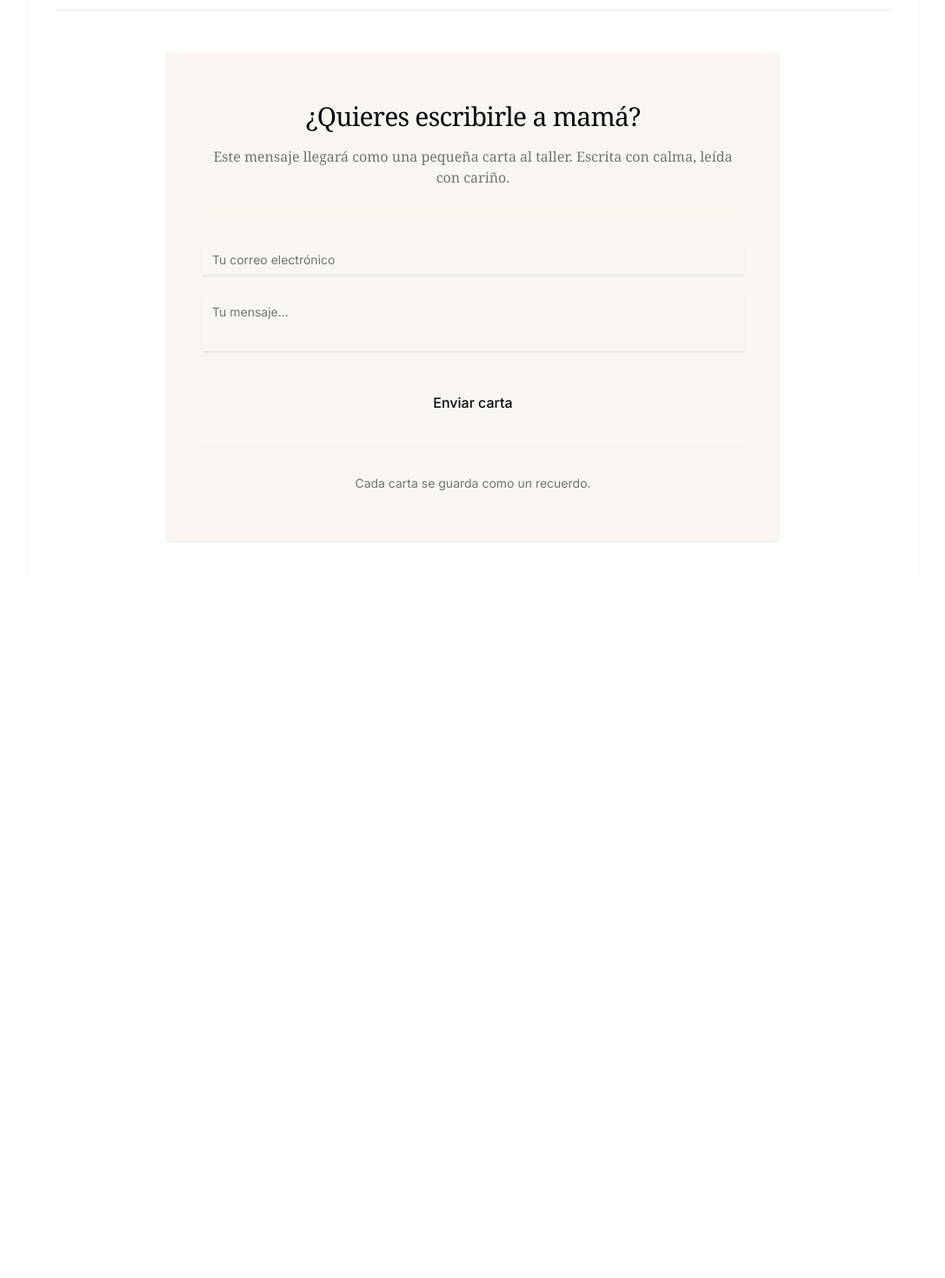
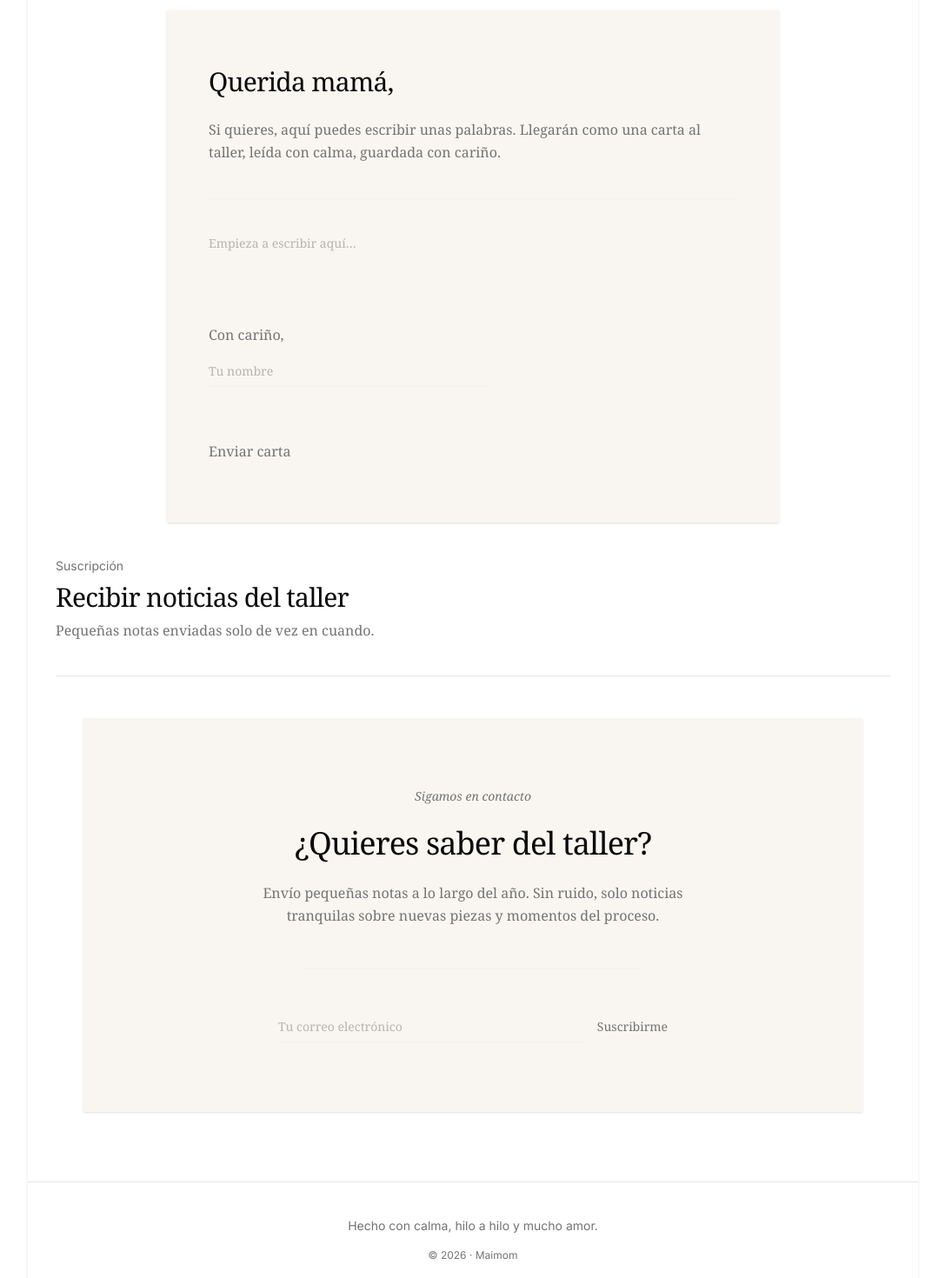
Before and after one commit to zalaya/maimom, a Next.js app: page / in a window 1280 px wide. Shown: the part 1260-2730 px from the top of the page at 87% size, without its empty margins (96-1183 px from the left). Before the commit the page ends 1922 px from the top, so only its background shows below. Built offline with nearby package versions, Linux system fonts and the light colour scheme.

Commit message:
feat: add subscription section and footer, enhance contact letter styling

```diff
--- a/app/globals.css
+++ b/app/globals.css
@@ -122,3 +122,9 @@
     @apply bg-background text-foreground;
   }
 }
+
+@media (prefers-reduced-motion: no-preference) {
+  html {
+    scroll-behavior: smooth;
+  }
+}
--- a/app/layout.tsx
+++ b/app/layout.tsx
@@ -2,6 +2,7 @@ import { Inter } from 'next/font/google'
 import type { PropsWithChildren } from 'react'
 import './globals.css'
 import { Topbar } from '@/components/topbar'
+import Footer from '@/components/footer'
 
 const inter = Inter({
   subsets: ['latin'],
@@ -15,6 +16,7 @@ const RootLayout = ({ children }: PropsWithChildren) => {
         <div className="mx-auto flex min-h-screen w-full max-w-5xl flex-col bg-background shadow-sm">
           <Topbar />
           <main className="flex-1">{children}</main>
+          <Footer />
         </div>
       </body>
     </html>
--- a/app/page.tsx
+++ b/app/page.tsx
@@ -1,11 +1,14 @@
+import Footer from '@/components/footer'
 import CollectionSection from '@/sections/collection.section'
 import ContactLetterSection from '@/sections/contact-letter.section'
+import SubscribeSection from '@/sections/suscribe-section'
 
 const Home = () => {
   return (
     <div className="py-10">
       <CollectionSection />
       <ContactLetterSection />
+      <SubscribeSection />
     </div>
   )
 }
--- a/components/contact-letter.tsx
+++ b/components/contact-letter.tsx
@@ -5,38 +5,38 @@ import { Textarea } from '@/components/ui/textarea'
 
 export function ContactLetter() {
   return (
-    <div className="mx-auto max-w-3xl px-6 md:px-8 ">
-      <article className="bg-[#f9f6f1] px-10 py-14 shadow-sm space-y-8">
-        <header className="space-y-4 text-center">
-          <h2 className="font-serif text-3xl tracking-tight">
-            ¿Quieres escribirle a mamá?
-          </h2>
-          <p className="font-serif text-muted-foreground">
-            Este mensaje llegará como una pequeña carta al taller. Escrita con
-            calma, leída con cariño.
+    <div className="mx-auto max-w-3xl px-6 md:px-8">
+      <article className="space-y-10 bg-[#f9f6f1] px-12 py-16 shadow-sm">
+        <header className="space-y-6">
+          <h2 className="font-serif text-3xl tracking-tight">Querida mamá,</h2>
+          <p className="font-serif leading-relaxed text-muted-foreground">
+            Si quieres, aquí puedes escribir unas palabras. Llegarán como una
+            carta al taller, leída con calma, guardada con cariño.
           </p>
         </header>
-        <Separator className="opacity-40" />
-        <form className="space-y-6">
-          <Input
-            placeholder="Tu correo electrónico"
-            className="bg-transparent border-0 border-b rounded-none focus-visible:ring-0"
+        <Separator className="opacity-30" />
+        <form className="space-y-10">
+          <Textarea
+            rows={8}
+            placeholder="Empieza a escribir aquí…"
+            className="resize-none border-0 bg-transparent p-0 font-serif text-base leading-relaxed text-foreground placeholder:text-muted-foreground/50 shadow-none focus-visible:outline-none focus-visible:ring-0"
           />
-          <Textarea
-            placeholder="Tu mensaje…"
-            rows={5}
-            className="bg-transparent border-0 border-b rounded-none focus-visible:ring-0 resize-none"
-          />
-          <div className="pt-4 text-center">
-            <Button variant="ghost" className="font-handwriting text-base">
+          <div className="max-w-xs space-y-3">
+            <p className="font-serif text-muted-foreground">Con cariño,</p>
+            <Input
+              placeholder="Tu nombre"
+              className="border-0 rounded-none border-b border-border/40 bg-transparent p-0 font-serif text-base shadow-none placeholder:text-muted-foreground/50 focus-visible:outline-none focus-visible:ring-0"
+            />
+          </div>
+          <div className="pt-4">
+            <Button
+              variant="ghost"
+              className="px-0 font-serif text-base text-muted-foreground hover:text-foreground"
+            >
               Enviar carta
             </Button>
           </div>
         </form>
-        <Separator className="opacity-30" />
-        <footer className="text-center font-handwriting text-sm text-muted-foreground">
-          Cada carta se guarda como un recuerdo.
-        </footer>
       </article>
     </div>
   )
--- /dev/null
+++ b/components/footer.tsx
@@ -0,0 +1,19 @@
+import { Separator } from '@/components/ui/separator'
+
+const Footer = () => {
+  return (
+    <footer className="mt-10 mb-10">
+      <Separator />
+      <div className="mt-10 text-center space-y-4 px-6">
+        <p className="font-handwriting text-sm text-muted-foreground">
+          Hecho con calma, hilo a hilo y mucho amor.
+        </p>
+        <p className="text-xs text-muted-foreground">
+          © {new Date().getFullYear()} · Maimom
+        </p>
+      </div>
+    </footer>
+  )
+}
+
+export default Footer
--- a/components/polaroid-photo.tsx
+++ b/components/polaroid-photo.tsx
@@ -14,7 +14,7 @@ export function PolaroidPhoto({
     <figure
       className={cn(
         'group relative bg-white p-4 shadow-lg',
-        'w-[260px] sm:w-[300px]',
+        'w-65 sm:w-75',
         'transition-transform duration-300 ease-out',
         'hover:rotate-1'
       )}
@@ -39,7 +39,7 @@ export function PolaroidPhoto({
       />
 
       {caption && (
-        <figcaption className="mt-3 text-center font-handwriting text-sm text-muted-foreground">
+        <figcaption className="text-center font-handwriting text-sm text-muted-foreground">
           {caption}
         </figcaption>
       )}
--- a/components/section.tsx
+++ b/components/section.tsx
@@ -19,7 +19,7 @@ export const SectionHeader = ({
         {name}
       </span>
       <h1 className="font-serif text-3xl tracking-tight">{title}</h1>
-      <p className="font-serif text-muted-foreground max-w-md">{subtitle}</p>
+      <p className="font-serif text-muted-foreground">{subtitle}</p>
       <Separator className="mt-10" />
     </header>
   )
--- /dev/null
+++ b/components/suscribe-card.tsx
@@ -0,0 +1,42 @@
+import { Button } from '@/components/ui/button'
+import { Input } from '@/components/ui/input'
+import { Separator } from '@/components/ui/separator'
+
+export function SubscribeCard() {
+  return (
+    <article className="mx-auto max-w-4xl bg-[#f9f6f1] px-12 py-20 shadow-sm space-y-12 text-center">
+      <header className="space-y-6">
+        <span className="block font-serif text-sm italic text-muted-foreground">
+          Sigamos en contacto
+        </span>
+
+        <h2 className="font-serif text-4xl tracking-tight">
+          ¿Quieres saber del taller?
+        </h2>
+
+        <p className="mx-auto max-w-lg font-serif leading-relaxed text-muted-foreground">
+          Envío pequeñas notas a lo largo del año.
+          Sin ruido, solo noticias tranquilas sobre nuevas piezas
+          y momentos del proceso.
+        </p>
+      </header>
+      <Separator className="mx-auto max-w-sm opacity-30" />
+      <form className="mx-auto max-w-md">
+        <div className="flex items-end gap-4">
+          <Input
+            type="email"
+            placeholder="Tu correo electrónico"
+            className="flex-1 border-0 border-b border-border/40 rounded-none bg-transparent p-0 font-serif shadow-none placeholder:text-muted-foreground/50 focus-visible:outline-none focus-visible:ring-0"
+          />
+
+          <Button
+            variant="ghost"
+            className="px-0 font-serif text-muted-foreground hover:text-foreground"
+          >
+            Suscribirme
+          </Button>
+        </div>
+      </form>
+    </article>
+  )
+}
--- a/components/topbar.tsx
+++ b/components/topbar.tsx
@@ -2,8 +2,14 @@ export const Topbar = () => {
   return (
     <header className="sticky top-0 z-50 border-b bg-background/80 backdrop-blur">
       <div className="mx-auto flex h-14 max-w-5xl items-center justify-between px-6">
-        <span className="font-serif tracking-tight">Maimom</span>
-
+        <a
+          href="https://github.com/zalaya/maimom"
+          target="_blank"
+          rel="noopener noreferrer"
+          className="font-medium text-sm"
+        >
+          Maimom
+        </a>
         <nav className="flex items-center gap-6 font-medium text-sm">
           <a
             href="#collection"
--- /dev/null
+++ b/sections/suscribe-section.tsx
@@ -0,0 +1,20 @@
+import { Section } from '@/components/section'
+import { SubscribeCard } from '@/components/suscribe-card'
+
+const SubscribeSection = () => {
+  return (
+    <Section
+      id="subscribe"
+      header={{
+        name: 'Suscripción',
+        title: 'Recibir noticias del taller',
+        subtitle:
+          'Pequeñas notas enviadas solo de vez en cuando.',
+      }}
+    >
+      <SubscribeCard />
+    </Section>
+  )
+}
+
+export default SubscribeSection
```
